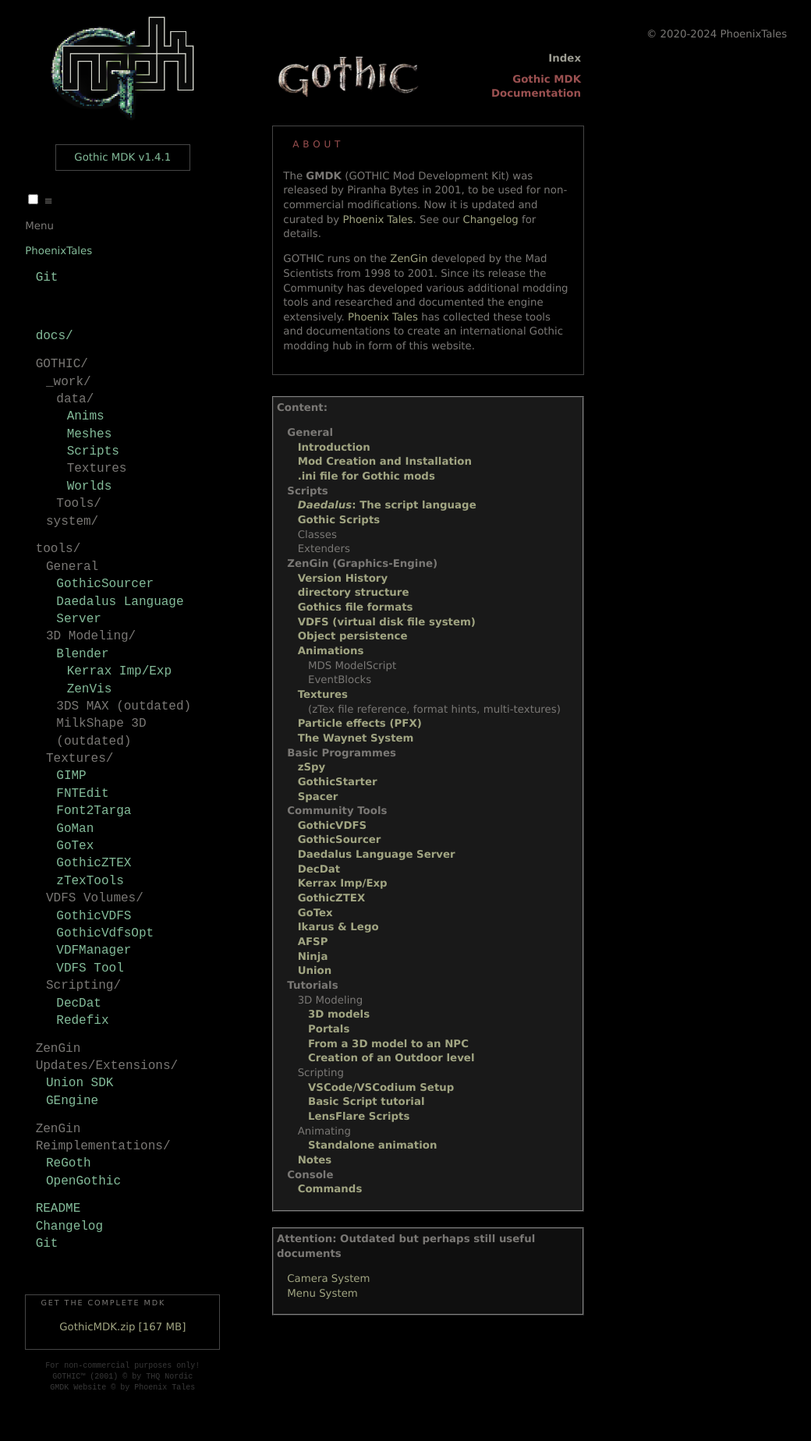
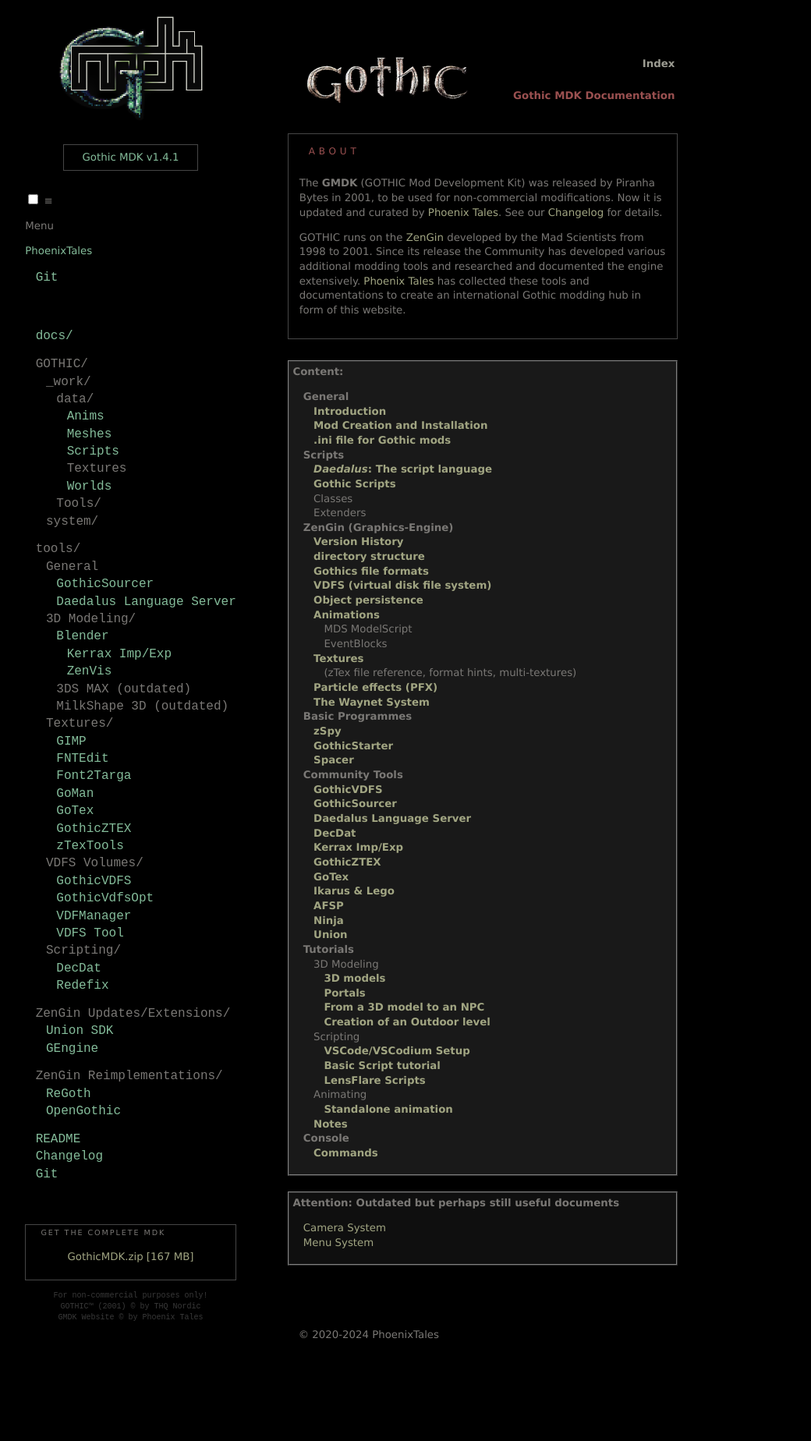
Before and after one commit to PhoenixTales/mdk.gothicarchive.org, a Jekyll site: the page built from index.html, in a window 1280 px wide. Shown: the whole page at 78% size, without its empty margins (29-1069 px from the left). Built offline with Jekyll 4.4.1, drawn with Linux system fonts in a browser that asks for light colours; after the commit the page ends 1758 px from its top, so only the background shows below that.

Commit message:
upd footer style

```diff
--- a/_layouts/default.html
+++ b/_layouts/default.html
@@ -40,12 +40,13 @@
         <section class="article">
           {{ content }}
         </section>
+
+        {% include footer.html %}
       </main>
 
       <!--<div class="dir">
         <a href="{{page.dir}}">{{page.dir}}</a><span>{{page.name}}</span>
       </div>-->
-      {% include footer.html %}
 
     </body>
 </html>
```
